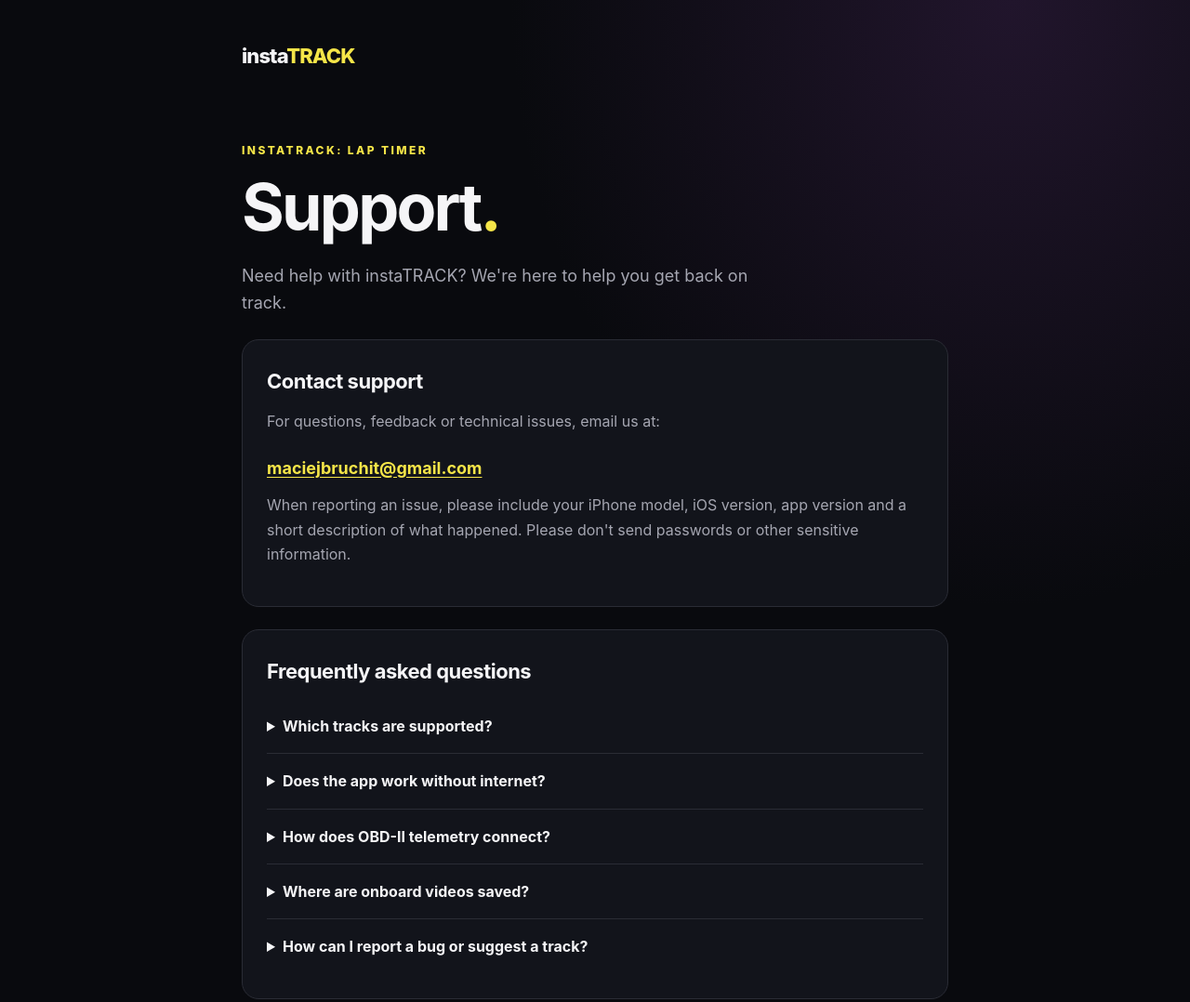
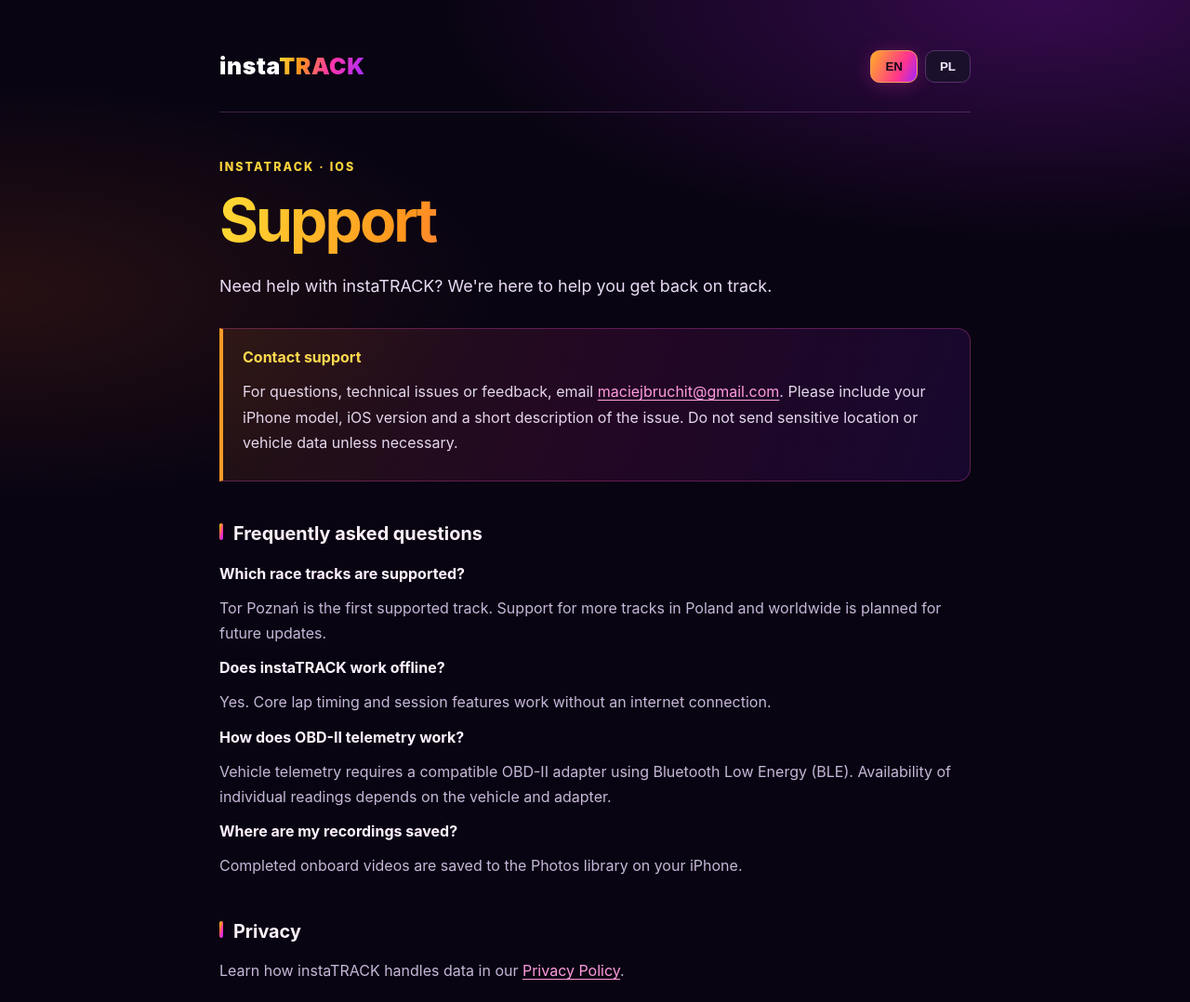
Before and after one commit to bruchm2/instatrack-support, a plain HTML site: page index.html in a window 1280 px wide. Shown: the top 1078 px of the page at 93% size. Drawn offline with Linux system fonts and the light colour scheme.

Commit message:
Update index.html

```diff
--- a/index.html
+++ b/index.html
@@ -3,57 +3,167 @@
 <head>
   <meta charset="utf-8">
   <meta name="viewport" content="width=device-width, initial-scale=1">
-  <meta name="theme-color" content="#090a0e">
-  <meta name="description" content="Official support for instaTRACK: Lap Timer. Get help with GPS lap timing, sessions, telemetry and onboard video.">
+  <meta name="color-scheme" content="dark">
+  <meta name="description" content="Support for instaTRACK, the iOS lap timer and onboard recording app.">
   <title>Support | instaTRACK</title>
   <style>
-    :root { color-scheme: dark; --bg:#090a0e; --panel:#12141b; --line:#2a2c35; --text:#f5f5f7; --muted:#a5a6b1; --accent:#f5e548; }
-    * { box-sizing:border-box; }
-    body { margin:0; min-height:100vh; background:radial-gradient(ellipse at 85% 0%,#21152c 0%,transparent 35%),var(--bg); color:var(--text); font-family:-apple-system,BlinkMacSystemFont,"Segoe UI",Arial,sans-serif; line-height:1.65; }
-    .wrap { width:min(760px,calc(100% - 40px)); margin:0 auto; }
-    header { padding:42px 0 16px; }
-    .brand { font-size:22px; font-weight:800; letter-spacing:-.9px; text-decoration:none; color:var(--text); }
-    .brand span { color:var(--accent); }
-    main { padding:58px 0 80px; }
-    .eyebrow { font-size:12px; font-weight:800; letter-spacing:2.4px; text-transform:uppercase; color:var(--accent); }
-    h1 { font-size:clamp(42px,8vw,70px); letter-spacing:-2.8px; line-height:1.05; margin:14px 0 22px; }
-    h2 { font-size:22px; letter-spacing:-.5px; margin:0 0 12px; }
-    p { color:var(--muted); margin:0 0 16px; }
-    .intro { font-size:18px; max-width:590px; }
-    .card { background:var(--panel); border:1px solid var(--line); border-radius:18px; padding:26px; margin-top:24px; }
-    a { color:var(--accent); text-underline-offset:3px; overflow-wrap:anywhere; }
-    .mail { display:inline-block; font-weight:700; font-size:18px; margin:6px 0 12px; }
-    details { border-top:1px solid var(--line); padding:16px 0; }
-    details:first-of-type { border-top:0; }
-    summary { cursor:pointer; font-weight:650; }
-    details p { padding-top:10px; margin-bottom:0; }
-    footer { border-top:1px solid var(--line); padding:25px 0 45px; color:var(--muted); font-size:13px; }
-    footer .wrap { display:flex; flex-wrap:wrap; gap:10px 25px; justify-content:space-between; }
-    @media(max-width:500px) { header{padding-top:25px;} main{padding-top:34px;} .card{padding:20px;} }
+    :root {
+      font-family: -apple-system, BlinkMacSystemFont, "Segoe UI", sans-serif;
+      color: #f9f3ff;
+      background: #090412;
+      line-height: 1.7;
+      --pink: #ff24cc;
+      --violet: #8e27ff;
+      --gold: #ffd53c;
+      --orange: #ff861c;
+      --muted: #c6b8d8;
+      --border: rgba(235, 130, 255, .23);
+      --gradient: linear-gradient(105deg, #ffdc35 0%, #ff941d 26%, #ff35a9 59%, #a32cff 100%);
+    }
+    * { box-sizing: border-box; }
+    html { scroll-behavior: smooth; }
+    body {
+      margin: 0;
+      min-height: 100vh;
+      background:
+        radial-gradient(ellipse 65% 26% at 88% 0%, rgba(188, 29, 255, .25), transparent 78%),
+        radial-gradient(ellipse 52% 22% at 0% 25%, rgba(255, 103, 28, .12), transparent 80%),
+        #090412;
+    }
+    main { max-width: 860px; margin: auto; padding: 50px 26px 90px; }
+    header {
+      display: flex; justify-content: space-between; align-items: center; gap: 20px;
+      padding-bottom: 28px; border-bottom: 1px solid var(--border);
+    }
+    .brand {
+      font-size: 1.55rem; font-weight: 900; letter-spacing: .025em;
+      color: #fff;
+    }
+    .brand span {
+      background: var(--gradient);
+      -webkit-background-clip: text; background-clip: text; color: transparent;
+    }
+    .lang { display: flex; gap: 8px; }
+    button {
+      background: #1b102b; border: 1px solid #58316c; color: #f7eaff;
+      border-radius: 10px; padding: 9px 15px; font-weight: 750;
+      cursor: pointer; transition: border-color .2s, background .2s, box-shadow .2s;
+    }
+    button:hover { border-color: var(--pink); }
+    button:focus-visible, a:focus-visible { outline: 2px solid var(--gold); outline-offset: 4px; }
+    button[aria-pressed="true"] {
+      background: linear-gradient(115deg, #ffad24, #ff348e 65%, #a126ff);
+      border-color: #ff9b5b; color: #150518;
+      box-shadow: 0 3px 20px rgba(255, 46, 180, .25);
+    }
+    .eyebrow {
+      display: inline-block;
+      color: var(--gold); font-size: .78rem; font-weight: 850;
+      letter-spacing: .17em; text-transform: uppercase; margin: 48px 0 12px;
+    }
+    h1 {
+      font-size: clamp(2.3rem, 7vw, 4rem); line-height: 1.1;
+      letter-spacing: -.045em; margin: 0 0 20px;
+      background: var(--gradient); -webkit-background-clip: text;
+      background-clip: text; color: transparent;
+    }
+    h2 { font-size: 1.24rem; margin: 40px 0 12px; color: #fff2fb; }
+    h2::before { content: ''; display: inline-block; width: 4px; height: .9em;
+      margin-right: 11px; border-radius: 5px; background: var(--gradient); }
+    p, li { color: var(--muted); }
+    p { margin: 10px 0; }
+    ul { padding-left: 23px; }
+    li { margin: 8px 0; padding-left: 3px; }
+    li::marker { color: #ff6cbb; }
+    strong { color: #fff3ff; }
+    .lead { font-size: 1.12rem; color: #e9dcf5; }
+    .meta { color: #ab91c2; font-size: .9rem; }
+    .note {
+      position: relative; overflow: hidden;
+      border: 1px solid rgba(255, 86, 197, .28);
+      border-left: 4px solid #ff9a26;
+      background: linear-gradient(110deg, rgba(255, 147, 33, .10), rgba(242, 34, 192, .11) 54%, rgba(116, 32, 221, .14));
+      border-radius: 0 14px 14px 0; padding: 17px 21px; margin: 30px 0;
+    }
+    .note strong { color: #ffd94e; }
+    .note p { color: #e5d7ed; }
+    a { color: #ff9cdd; text-underline-offset: 3px; }
+    a:hover { color: #ffdb62; }
+    footer {
+      margin-top: 60px; padding-top: 25px; border-top: 1px solid var(--border);
+      color: #a993bf; font-size: .85rem;
+    }
+    [hidden] { display: none !important; }
+    @media (max-width: 460px) {
+      main { padding: 26px 18px 65px; }
+      header { align-items: center; }
+      .brand { font-size: 1.22rem; }
+      button { padding: 8px 11px; }
+    }
+    @media (prefers-reduced-motion: reduce) { *, *::before, *::after { transition: none !important; } }
   </style>
 </head>
 <body>
-  <header class="wrap"><a class="brand" href="/" aria-label="instaTRACK support">insta<span>TRACK</span></a></header>
-  <main class="wrap">
-    <div class="eyebrow">instaTRACK: Lap Timer</div>
-    <h1>Support<span style="color:var(--accent)">.</span></h1>
-    <p class="intro">Need help with instaTRACK? We're here to help you get back on track.</p>
-    <section class="card" aria-labelledby="contact-title">
-      <h2 id="contact-title">Contact support</h2>
-      <p>For questions, feedback or technical issues, email us at:</p>
-      <a class="mail" href="mailto:maciejbruchit@gmail.com?subject=instaTRACK%20Support">maciejbruchit@gmail.com</a>
-      <p>When reporting an issue, please include your iPhone model, iOS version, app version and a short description of what happened. Please don't send passwords or other sensitive information.</p>
-    </section>
-    <section class="card" aria-labelledby="faq-title">
-      <h2 id="faq-title">Frequently asked questions</h2>
-      <details><summary>Which tracks are supported?</summary><p>Tor Poznań is the first supported circuit. Support for additional tracks in Poland and internationally is planned for future updates.</p></details>
-      <details><summary>Does the app work without internet?</summary><p>Yes. instaTRACK is designed to work offline, and session data is stored locally on your device.</p></details>
-      <details><summary>How does OBD-II telemetry connect?</summary><p>OBD-II telemetry uses compatible Bluetooth Low Energy (BLE) devices. Compatibility can vary by adapter and vehicle.</p></details>
-      <details><summary>Where are onboard videos saved?</summary><p>Finished onboard videos are saved to your iPhone Photos library when you choose to save them.</p></details>
-      <details><summary>How can I report a bug or suggest a track?</summary><p>Email <a href="mailto:maciejbruchit@gmail.com?subject=instaTRACK%20Feedback">maciejbruchit@gmail.com</a> with a short description. Suggestions for new tracks are welcome.</p></details>
-    </section>
-    <p style="margin-top:28px">Privacy information: <a href="https://privacy.instatrack.pl/">instaTRACK Privacy Policy</a></p>
-  </main>
-  <footer><div class="wrap"><span>© 2026 instaTRACK. All rights reserved.</span><span>Measure. Record. Analyze.</span></div></footer>
+<main>
+  <header>
+    <div class="brand">insta<span>TRACK</span></div>
+    <nav class="lang" aria-label="Language / Język">
+      <button type="button" id="enBtn" aria-pressed="true" onclick="setLanguage('en')">EN</button>
+      <button type="button" id="plBtn" aria-pressed="false" onclick="setLanguage('pl')">PL</button>
+    </nav>
+  </header>
+
+  <article id="en" lang="en">
+    <p class="eyebrow">instaTRACK · iOS</p>
+    <h1>Support</h1>
+    <p class="lead">Need help with instaTRACK? We're here to help you get back on track.</p>
+    <div class="note"><strong>Contact support</strong><p>For questions, technical issues or feedback, email <a href="mailto:maciejbruchit@gmail.com">maciejbruchit@gmail.com</a>. Please include your iPhone model, iOS version and a short description of the issue. Do not send sensitive location or vehicle data unless necessary.</p></div>
+    <h2>Frequently asked questions</h2>
+    <p><strong>Which race tracks are supported?</strong></p>
+    <p>Tor Poznań is the first supported track. Support for more tracks in Poland and worldwide is planned for future updates.</p>
+    <p><strong>Does instaTRACK work offline?</strong></p>
+    <p>Yes. Core lap timing and session features work without an internet connection.</p>
+    <p><strong>How does OBD-II telemetry work?</strong></p>
+    <p>Vehicle telemetry requires a compatible OBD-II adapter using Bluetooth Low Energy (BLE). Availability of individual readings depends on the vehicle and adapter.</p>
+    <p><strong>Where are my recordings saved?</strong></p>
+    <p>Completed onboard videos are saved to the Photos library on your iPhone.</p>
+    <h2>Privacy</h2>
+    <p>Learn how instaTRACK handles data in our <a href="https://privacy.instatrack.pl/">Privacy Policy</a>.</p>
+  </article>
+
+  <article id="pl" lang="pl" hidden>
+    <p class="eyebrow">instaTRACK · iOS</p>
+    <h1>Pomoc techniczna</h1>
+    <p class="lead">Potrzebujesz pomocy z instaTRACK? Pomożemy Ci wrócić na tor.</p>
+    <div class="note"><strong>Kontakt ze wsparciem</strong><p>Masz pytanie, problem techniczny lub sugestię? Napisz na <a href="mailto:maciejbruchit@gmail.com">maciejbruchit@gmail.com</a>. Podaj model iPhone’a, wersję iOS oraz krótki opis problemu. Nie przesyłaj wrażliwych danych lokalizacyjnych ani danych pojazdu, jeśli nie jest to konieczne.</p></div>
+    <h2>Najczęściej zadawane pytania</h2>
+    <p><strong>Jakie tory są obsługiwane?</strong></p>
+    <p>Pierwszym obsługiwanym torem jest Tor Poznań. Obsługa kolejnych torów w Polsce i na świecie jest planowana w przyszłych aktualizacjach.</p>
+    <p><strong>Czy instaTRACK działa offline?</strong></p>
+    <p>Tak. Podstawowe funkcje pomiaru okrążeń i obsługi sesji działają bez internetu.</p>
+    <p><strong>Jak działa telemetria OBD-II?</strong></p>
+    <p>Telemetria pojazdu wymaga zgodnego adaptera OBD-II Bluetooth Low Energy (BLE). Dostępne odczyty zależą od samochodu i adaptera.</p>
+    <p><strong>Gdzie zapisują się nagrania?</strong></p>
+    <p>Gotowe filmy onboard są zapisywane w bibliotece Zdjęcia na iPhonie.</p>
+    <h2>Prywatność</h2>
+    <p>Informacje o przetwarzaniu danych znajdziesz w <a href="https://privacy.instatrack.pl/">Polityce prywatności</a>.</p>
+  </article>
+  <footer>© 2026 instaTRACK · <span id="footerLabel">Support</span></footer>
+</main>
+<script>
+  function setLanguage(lang) {
+    const isPl = lang === 'pl';
+    document.getElementById('en').hidden = isPl;
+    document.getElementById('pl').hidden = !isPl;
+    document.getElementById('enBtn').setAttribute('aria-pressed', String(!isPl));
+    document.getElementById('plBtn').setAttribute('aria-pressed', String(isPl));
+    document.getElementById('footerLabel').textContent = isPl ? 'Pomoc techniczna' : 'Support';
+    document.documentElement.lang = lang;
+    document.title = (isPl ? 'Pomoc techniczna' : 'Support') + ' | instaTRACK';
+  }
+  const queryLang = new URLSearchParams(window.location.search).get('lang');
+  const preferredLang = queryLang === 'pl' || queryLang === 'en' ? queryLang : (navigator.language.toLowerCase().startsWith('pl') ? 'pl' : 'en');
+  setLanguage(preferredLang);
+</script>
 </body>
 </html>
```
